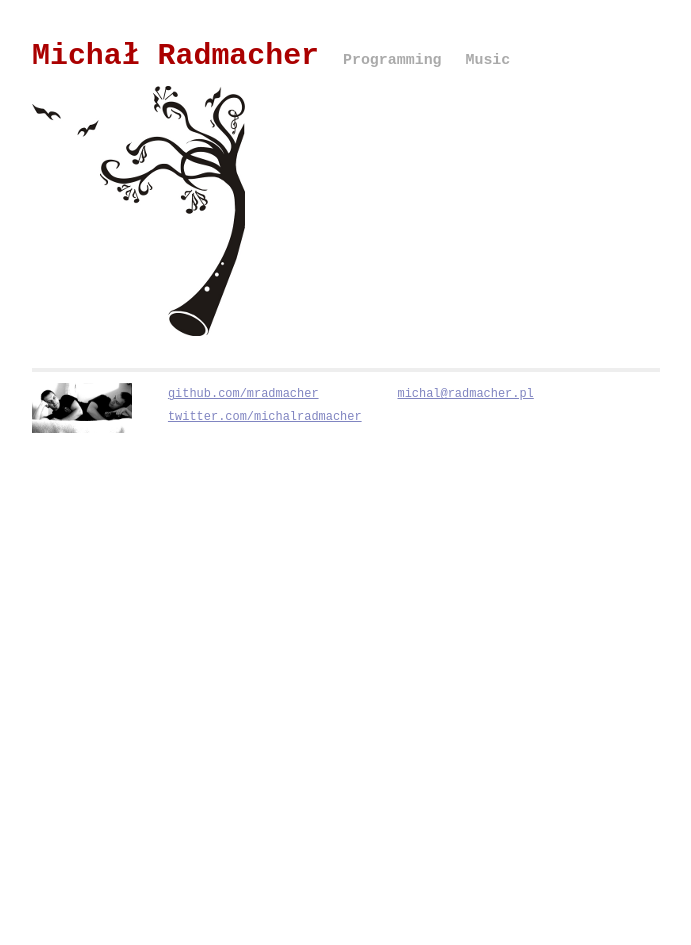
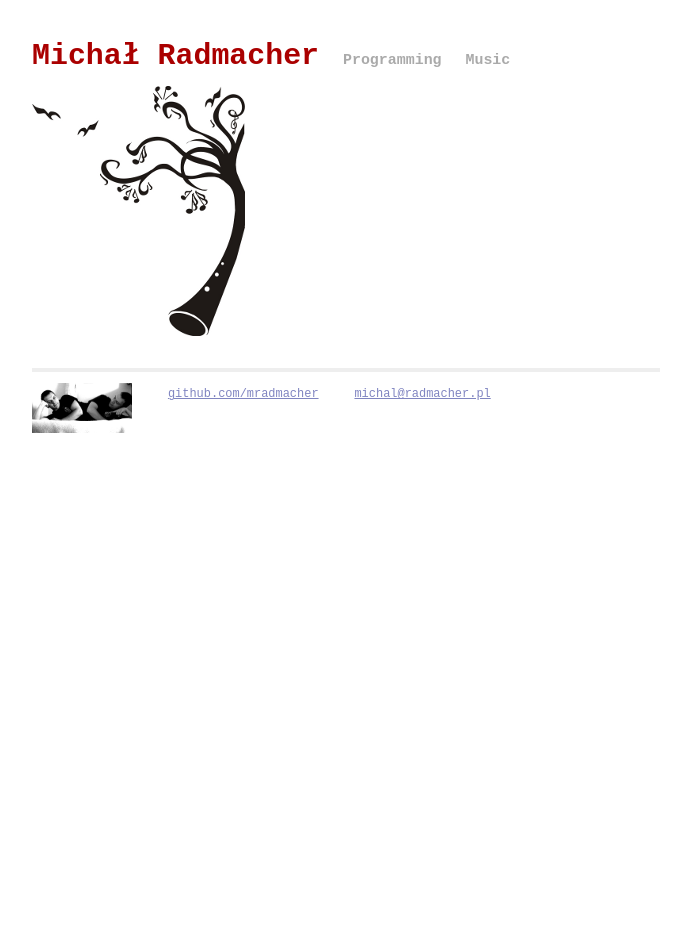
Before and after one commit to mradmacher/radmacher, a Jekyll site: the page built from index.md, in a window 1280 px wide. Shown: the whole page, without its empty margins (294-985 px from the left). Built offline with Jekyll 4.4.1, drawn with Linux system fonts in a browser that asks for light colours; Markdown is read by kramdown in place of the engine named in the settings.

Commit message:
remove twitter

```diff
--- a/_layouts/default.html
+++ b/_layouts/default.html
@@ -32,7 +32,6 @@
             <div class="contact">
               <p>
                 <a href="https://github.com/mradmacher">github.com/mradmacher</a><br />
-                <a href="https://twitter.com/michalradmacher">twitter.com/michalradmacher</a><br />
               </p>
             </div>
             <div class="contact">
```
Also changed, not shown: 2 other files.
